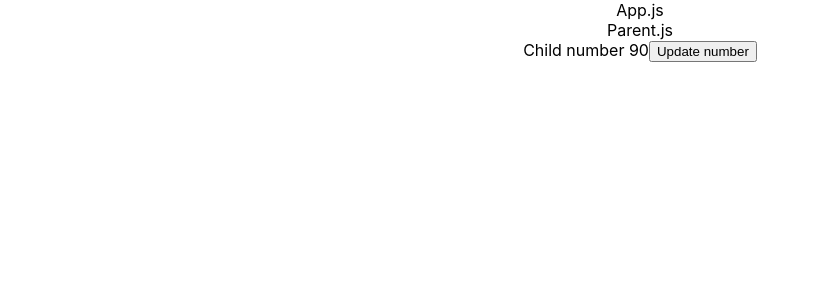
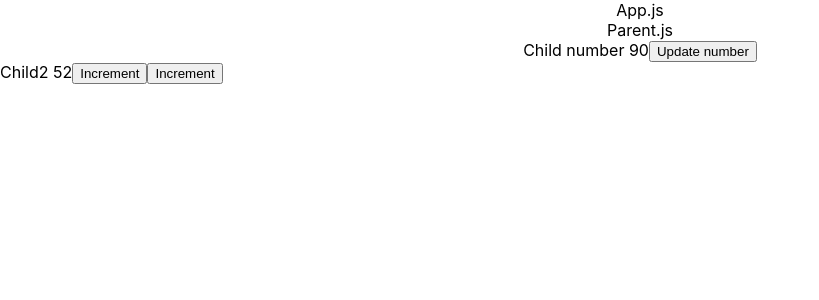
Before and after one commit to sajid-khan-afridi/class5-6, a React (Create React App) app: page / in a window 1280 px wide. Shown: the top 300 px of the page, without its empty margins (0-819 px from the left). Built offline with nearby package versions, Linux system fonts and the light colour scheme.

Commit message:
update useReducer

```diff
--- a/src/App.js
+++ b/src/App.js
@@ -3,10 +3,12 @@
 import { useState } from 'react';
 import Parent from './Parent'
 import ValueContext from './ValueContext';
+import Child2 from "./Child2"
 
 function App() {
   let value=useState(90);
   return (
+    <div>
     <ValueContext.Provider value={value}>
     <div className="App">
       App.js
@@ -14,6 +16,8 @@
 
     </div>
     </ValueContext.Provider>
+    <Child2/>
+    </div>
   );
 }
 
--- a/src/Child.js
+++ b/src/Child.js
@@ -7,6 +7,7 @@
         <div>
             Child number {value}
             <button onClick={()=>{value[1](1+value[0])}}>Update number</button>
+
         </div>
     )
 }
--- /dev/null
+++ b/src/Child2.js
@@ -0,0 +1,14 @@
+import React, { useReducer } from 'react'
+import numberReducer from './numberReducer'
+
+
+export default function Child2() {
+    let [state, dispatch]=useReducer(numberReducer, 52)
+    return (
+        <div>
+            Child2 {state}
+            <button onClick={()=>{dispatch({type:'INCREMENT',val:5})}}>Increment</button>
+            <button onClick={()=>{dispatch({type: 'DECREMENT',val:5})}}>Increment</button>
+        </div>
+    )
+}
--- /dev/null
+++ b/src/numberReducer.js
@@ -0,0 +1,9 @@
+const numberReducer=(state,action)=>{
+    switch(action.type){
+        case 'INCREMENT':
+            return state + action.val
+        case 'DECREMENT':
+            return state - action.val
+    }
+}
+export default numberReducer;
```
